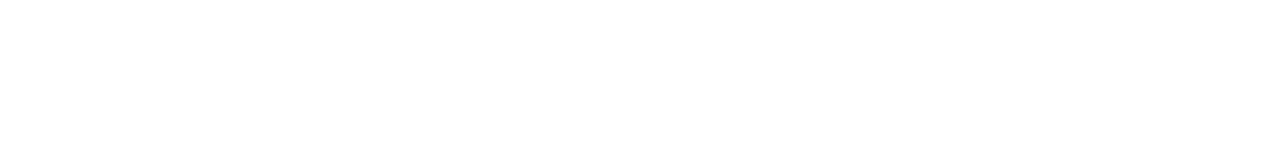
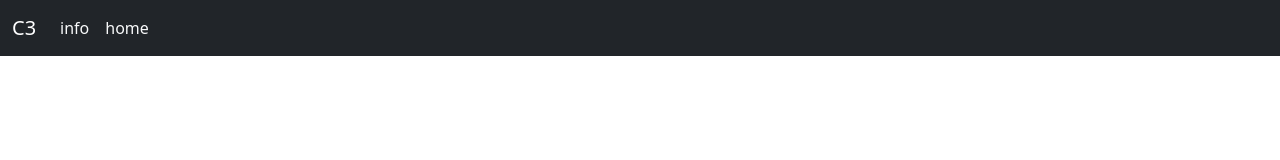
Before and after one commit to PandaStew/C3-Bootstrap, a plain HTML site: page info.html in a window 1280 px wide. Drawn offline with nearby package versions, Linux system fonts and the light colour scheme.

Commit message:
navbar
added navbar

```diff
--- a/info.html
+++ b/info.html
@@ -1,12 +1,31 @@
 <!DOCTYPE html>
 <html lang="en">
 <head>
+    <link href="https://cdn.jsdelivr.net/npm/bootstrap@5.2.3/dist/css/bootstrap.min.css" rel="stylesheet">
+    <script src="https://cdn.jsdelivr.net/npm/bootstrap@5.2.3/dist/js/bootstrap.bundle.min.js"></script>
     <meta charset="UTF-8">
     <meta http-equiv="X-UA-Compatible" content="IE=edge">
     <meta name="viewport" content="width=device-width, initial-scale=1.0">
     <title>Document</title>
 </head>
 <body>
-
+    <nav class="navbar navbar-expand-sm bg-dark navbar-dark">
+        <div class="container-fluid text-light">
+            <a class="navbar-brand" href="#">C3</a>
+            <button class="navbar-toggler" type="button" data-bs-toggle="collapse" data-bs-target="#collapsibleNavbar">
+                <span class="navbar-toggler-icon"></span>
+              </button>
+        <div class="collapse navbar-collapse" id="collapsibleNavbar">
+            <ul class="navbar-nav">
+                <li class="nav-item">
+                    <a class="nav-link text-light" href="info.html">info</a>
+                </li>
+                <li class="nav-item">
+                    <a class="nav-link text-light" href="index.html">home</a>
+                </li>
+            </ul>
+        </div>
+        </div>
+    </nav>
 </body>
 </html>
```
Also changed, not shown: index.html (+17 -3 lines).
